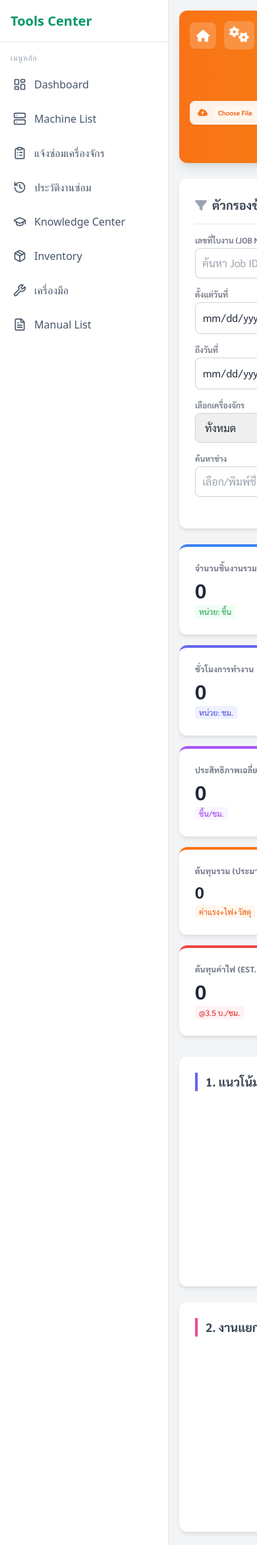
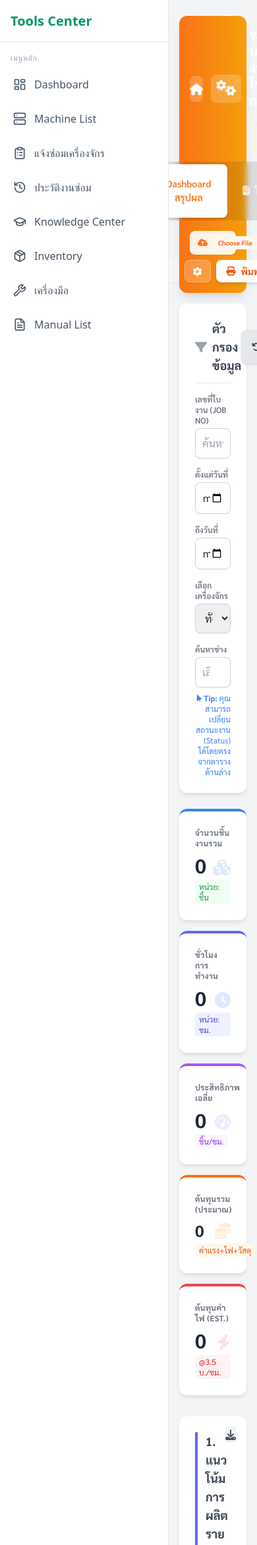
Before and after one commit to beerwwza/lamy-project, a Django app: template myapp/templates/myapp/lathe.html in a window 390 px wide. Shown: the top 2342 px of the page at 66% size. Run offline with Django 5.2, Linux system fonts and the light colour scheme; the template is opened without the code that fills it, so the values that code supplies are empty; a map, chart or similar area stays blank; parts of the project's set-up code (start-up, migrations or seed data) failed here and were passed over; some libraries are stand-ins or nearby versions; some web fonts are replaced.

Commit message:
Fix responsive layout on equipment data and lathe pages
Make the CBM panel, job-order controls, and charts on lathe.html
adapt to smaller/mobile viewports, and let equipment_data.html scroll
within its own region instead of overflowing the page.

Co-Authored-By: Claude Sonnet 5 <noreply@anthropic.com>

```diff
--- a/myapp/templates/myapp/lathe.html
+++ b/myapp/templates/myapp/lathe.html
@@ -176,7 +176,9 @@
 
     /* Job Order Specific Styles */
     .a4-page {
-        width: 210mm;
+        width: min(210mm, 100%);
+        max-width: 100%;
+        box-sizing: border-box;
         min-height: 297mm;
         margin: 0 auto 20px auto;
         padding: 15mm;
@@ -382,9 +384,11 @@
     }
 </style>
 
+<!-- Main content area: sibling of base.html's sidebar <aside>, owns its own scroll region -->
+<main class="flex-1 flex flex-col h-screen overflow-hidden relative print:h-auto print:overflow-visible">
 <!-- คอนเทนเนอร์หลัก ครอบด้วย #latheApp เพื่อควบคุม Dark Mode -->
 <div id="latheApp"
-    class="lathe-app-container p-4 md:p-6 bg-gray-100 text-gray-800 dark:bg-gray-900 dark:text-gray-200 transition-colors duration-300">
+    class="lathe-app-container flex-1 overflow-y-auto print:overflow-visible print:h-auto p-4 md:p-6 bg-gray-100 text-gray-800 dark:bg-gray-900 dark:text-gray-200 transition-colors duration-300">
 
     <!-- Datalist for Technicians (Autocomplete) -->
     <datalist id="techList">
@@ -484,7 +488,7 @@
                     </button>
                 </div>
             </div>
-            <div class="grid grid-cols-1 md:grid-cols-5 gap-4">
+            <div class="grid grid-cols-1 sm:grid-cols-2 lg:grid-cols-5 gap-4">
                 <div>
                     <label
                         class="block text-xs font-semibold text-gray-500 dark:text-gray-400 uppercase mb-1">เลขที่ใบงาน
@@ -534,7 +538,7 @@
         </div>
 
         <!-- KPIs -->
-        <div class="grid grid-cols-1 md:grid-cols-5 gap-4 mb-8">
+        <div class="grid grid-cols-1 sm:grid-cols-2 lg:grid-cols-5 gap-4 mb-8">
             <div class="card bg-white dark:bg-gray-800 border-t-4 border-blue-500 py-4 px-5 shadow-sm hover:shadow-md">
                 <h3 class="text-gray-500 dark:text-gray-400 text-xs font-bold uppercase tracking-wide m-0">
                     จำนวนชิ้นงานรวม</h3>
@@ -602,7 +606,7 @@
                         class="fas fa-download"></i></button>
                 <h3 class="text-lg font-bold mb-4 text-gray-700 dark:text-gray-200 border-l-4 border-indigo-500 pl-3">1.
                     แนวโน้มการผลิตรายเดือน</h3>
-                <div class="relative h-64 w-full"><canvas id="trendChart"></canvas></div>
+                <div class="relative h-56 sm:h-64 lg:h-72 w-full"><canvas id="trendChart"></canvas></div>
             </div>
             <div class="card bg-white dark:bg-gray-800">
                 <button type="button" onclick="downloadChart('deptChart')"
@@ -610,7 +614,7 @@
                         class="fas fa-download"></i></button>
                 <h3 class="text-lg font-bold mb-4 text-gray-700 dark:text-gray-200 border-l-4 border-pink-500 pl-3">2.
                     งานแยกตามแผนก (Top 8)</h3>
-                <div class="relative h-64 w-full flex justify-center"><canvas id="deptChart"></canvas></div>
+                <div class="relative h-56 sm:h-64 lg:h-72 w-full flex justify-center"><canvas id="deptChart"></canvas></div>
             </div>
         </div>
 
@@ -621,7 +625,7 @@
                         class="fas fa-download"></i></button>
                 <h3 class="text-lg font-bold mb-4 text-gray-700 dark:text-gray-200 border-l-4 border-teal-500 pl-3">3.
                     ประเภทงาน (AI Auto)</h3>
-                <div class="relative h-64 w-full flex justify-center"><canvas id="categoryChart"></canvas></div>
+                <div class="relative h-56 sm:h-64 lg:h-72 w-full flex justify-center"><canvas id="categoryChart"></canvas></div>
             </div>
             <div class="card bg-white dark:bg-gray-800 lg:col-span-2">
                 <button type="button" onclick="downloadChart('efficiencyChart')"
@@ -629,7 +633,7 @@
                         class="fas fa-download"></i></button>
                 <h3 class="text-lg font-bold mb-4 text-gray-700 dark:text-gray-200 border-l-4 border-purple-500 pl-3">4.
                     ประสิทธิภาพเครื่องจักร</h3>
-                <div class="relative h-64 w-full"><canvas id="efficiencyChart"></canvas></div>
+                <div class="relative h-56 sm:h-64 lg:h-72 w-full"><canvas id="efficiencyChart"></canvas></div>
             </div>
         </div>
 
@@ -652,7 +656,7 @@
                 </div>
             </div>
 
-            <div class="overflow-auto table-container h-96 border border-gray-200 dark:border-gray-700 rounded-lg">
+            <div class="overflow-auto table-container max-h-[65vh] border border-gray-200 dark:border-gray-700 rounded-lg">
                 <table class="min-w-full text-sm text-left text-gray-500 dark:text-gray-400 mb-0">
                     <thead
                         class="text-xs text-gray-700 dark:text-gray-300 uppercase bg-gray-100 dark:bg-gray-700 sticky top-0 z-10 shadow-sm">
@@ -689,7 +693,7 @@
                             onclick="toggleTechMetric('hours', this)">ชั่วโมงงาน</span>
                     </div>
                 </div>
-                <div class="relative h-64 w-full"><canvas id="technicianChart"></canvas></div>
+                <div class="relative h-56 sm:h-64 lg:h-72 w-full"><canvas id="technicianChart"></canvas></div>
             </div>
             <div class="card bg-white dark:bg-gray-800">
                 <div class="flex justify-between items-start mb-4">
@@ -701,7 +705,7 @@
                             onclick="toggleBottomMetric('status', this)">สถานะงาน</span>
                     </div>
                 </div>
-                <div class="h-64 flex justify-center"><canvas id="budgetChart"></canvas></div>
+                <div class="h-56 sm:h-64 lg:h-72 flex justify-center"><canvas id="budgetChart"></canvas></div>
             </div>
         </div>
     </div> <!-- End Dashboard View -->
@@ -711,7 +715,7 @@
     <!-- ========================================= -->
     <div id="view-joborder" class="hidden">
         <!-- Control Panel -->
-        <div class="no-print fixed top-24 right-4 flex flex-col gap-2 z-40">
+        <div class="no-print flex flex-row flex-wrap gap-2 mb-4 lg:fixed lg:top-24 lg:right-4 lg:flex-col lg:mb-0 z-40">
             <button type="button" onclick="addNewJobOrder()"
                 class="bg-orange-500 border-0 hover:bg-orange-600 text-white font-bold py-2 px-4 rounded shadow flex items-center gap-2 justify-center transition">
                 <i class="fas fa-plus-circle"></i> เพิ่มใบงาน
@@ -842,7 +846,7 @@
 
                 <!-- Sketch Area -->
                 <div
-                    class="relative border-2 border-dashed border-gray-400 dark:border-gray-600 rounded h-40 sketch-box p-2 group">
+                    class="relative border-2 border-dashed border-gray-400 dark:border-gray-600 rounded h-32 sm:h-40 sketch-box p-2 group">
                     <span
                         class="absolute top-2 left-2 text-gray-400 dark:text-gray-300 font-bold bg-white/80 dark:bg-gray-800/80 px-2 border dark:border-gray-600 rounded z-10">พื้นที่สเก็ตช์ภาพ
                         (Sketch Area)</span>
@@ -1104,6 +1108,7 @@
     </div>
 
 </div>
+</main>
 
 <!-- Script -->
 <script>
@@ -1994,7 +1999,7 @@
                 addLogRow();
 
                 // Scroll top
-                window.scrollTo(0, 0);
+                document.getElementById('latheApp').scrollTo(0, 0);
 
                 const Toast = Swal.mixin({
                     toast: true,
@@ -2184,7 +2189,7 @@
         generateQRCode();
 
         // Scroll to top
-        window.scrollTo(0, 0);
+        document.getElementById('latheApp').scrollTo(0, 0);
 
         Swal.fire({
             icon: 'info',
```
Also changed, not shown: myapp/templates/myapp/equipment_data.html (+16 -13 lines).
